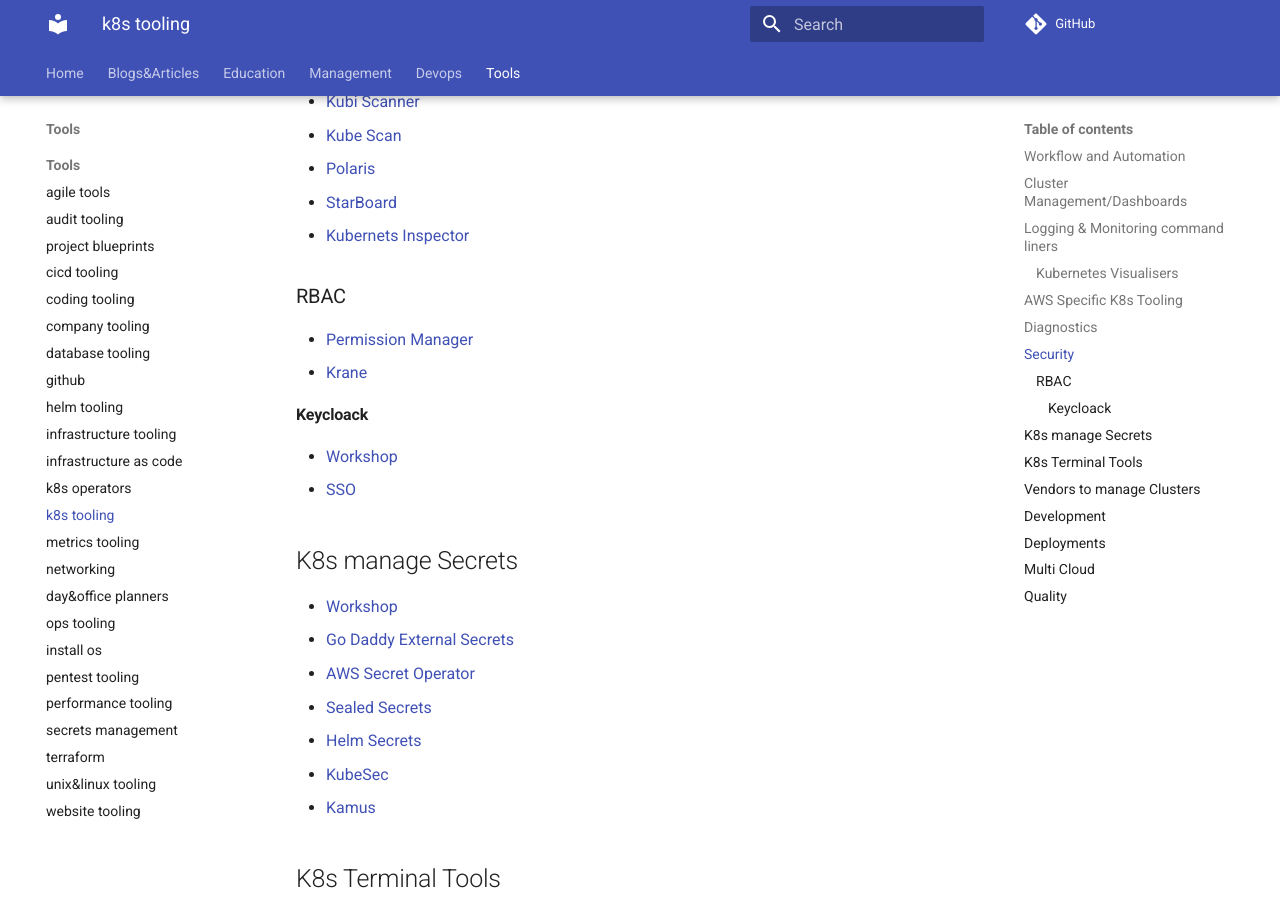
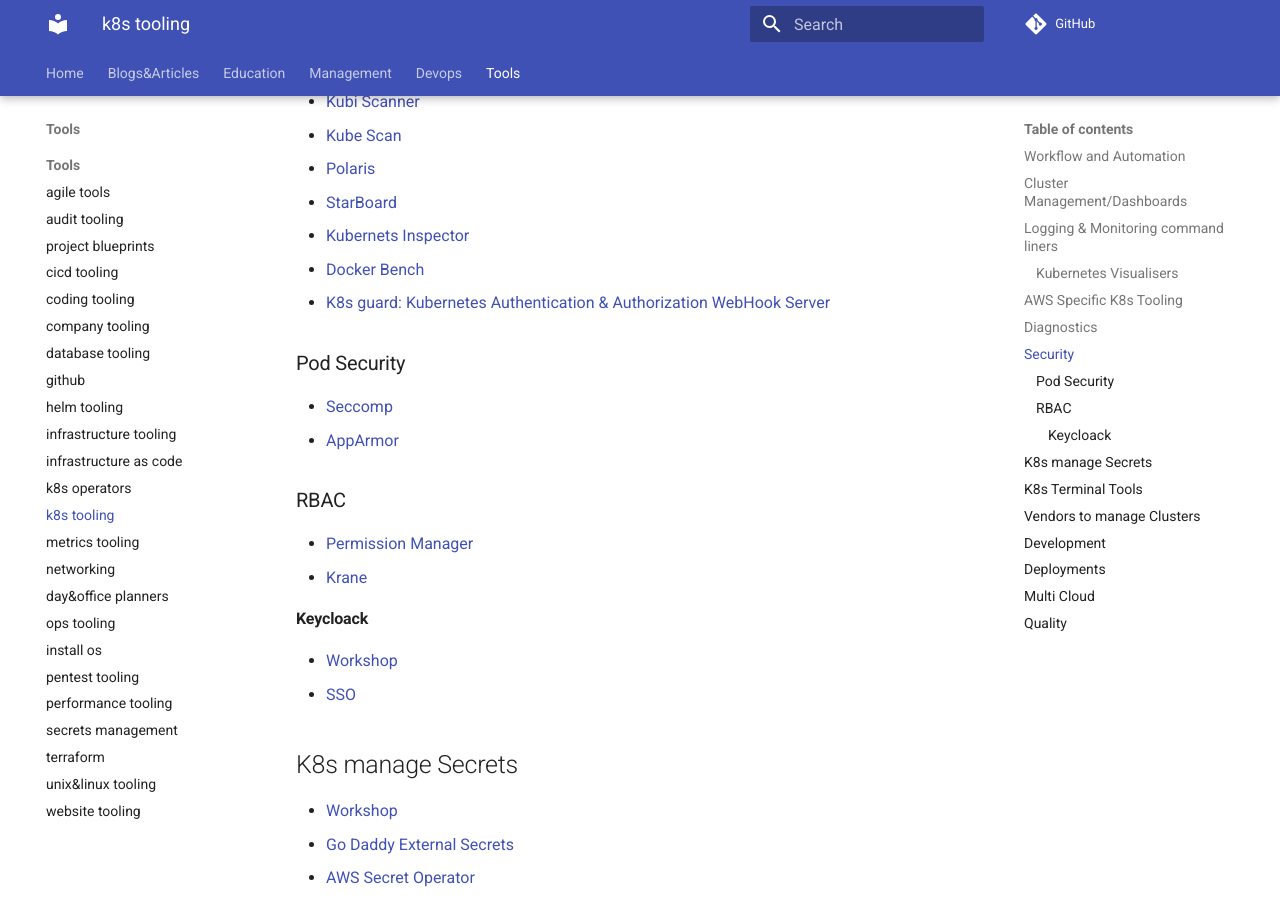
Before and after one commit to ivankatliarchuk/knowledge-base, an MkDocs documentation site: the page built from docs/tools/k8s.md, in a window 1280 px wide and 900 px high, scrolled down 2220 px. Built offline with MkDocs 1.6.1 and Material for MkDocs 9.7.7, drawn with Linux system fonts in a browser that asks for light colours; comment, search, counter and statistics services are not loaded.

```diff
--- a/docs/tools/k8s.md
+++ b/docs/tools/k8s.md
@@ -80,6 +79,13 @@ published: true
 - [Polaris](https://github.com/FairwindsOps/polaris)
 - [StarBoard](https://github.com/aquasecurity/starboard)
 - [Kubernets Inspector](https://github.com/kinvolk/inspektor-gadget)
+- [Docker Bench](https://github.com/docker/docker-bench-security)
+- [K8s guard: Kubernetes Authentication & Authorization WebHook Server](https://github.com/appscode/guard)
+
+### Pod Security
+
+- [Seccomp](https://kubesec.io/basics/metadata-annotations-seccomp-security-alpha-kubernetes-io-pod)
+- [AppArmor](https://kubernetes.io/docs/tutorials/clusters/apparmor/)
 
 ### RBAC
 
```
Also changed, not shown: other parts of docs/tools/k8s.md (+2 -3 lines), docs/devops/check-lists/monitoring.md (+1 -1 lines), docs/devops/how-to.md (+9 -4 lines), docs/tools/k8s-operators.md (+2 -4 lines).
